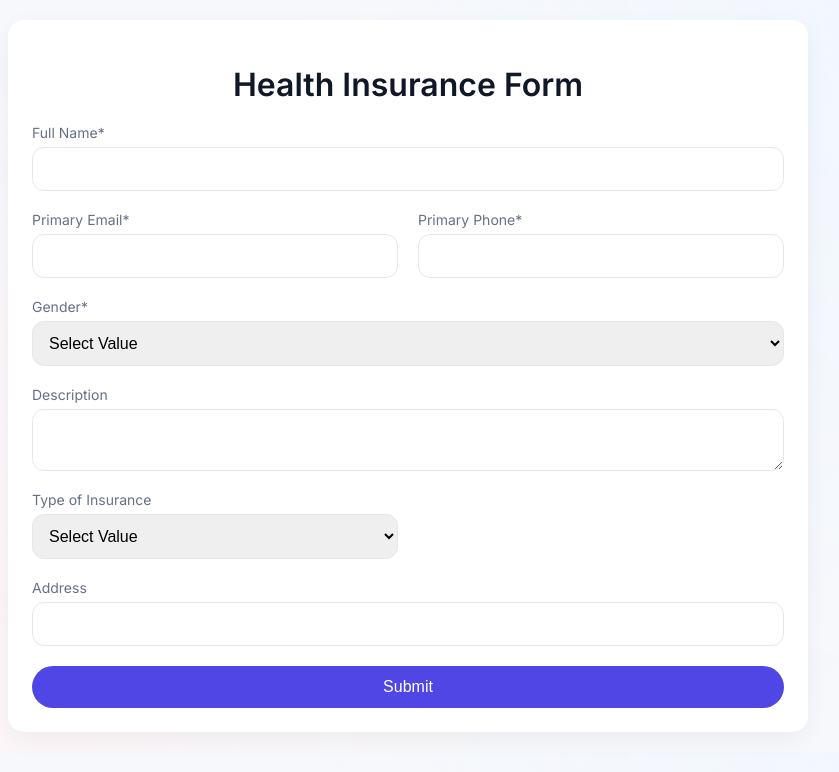
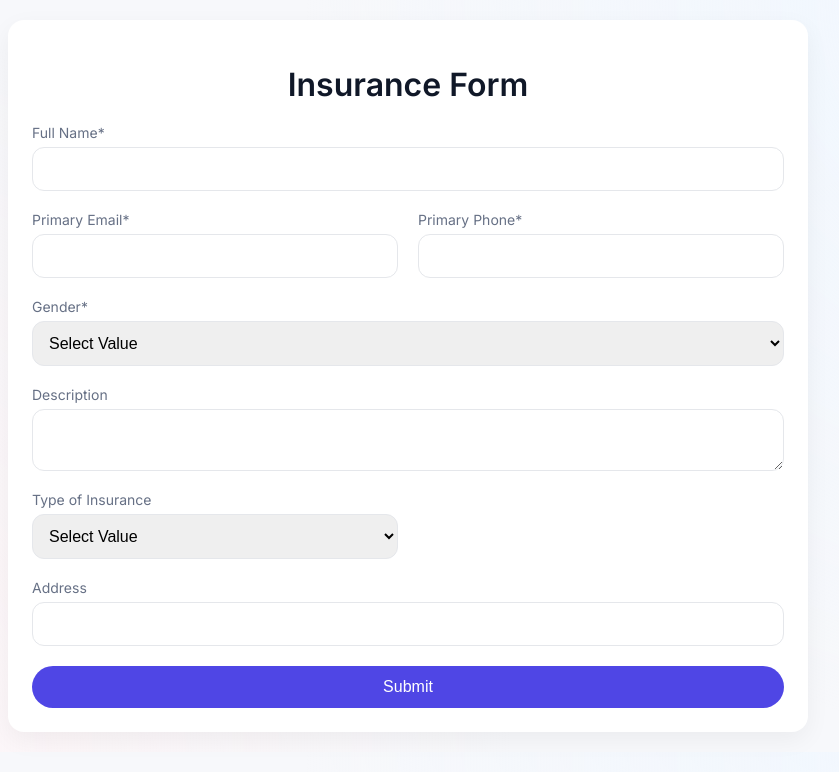
Before and after one commit to rvishalsingh/todoList, a plain HTML site: page index.html in a window 1280 px wide. Shown: the whole page, without its empty margins (232-1071 px from the left). Drawn offline with Linux system fonts and the light colour scheme.

Commit message:
Update index.html

```diff
--- a/index.html
+++ b/index.html
@@ -77,7 +77,7 @@
 </head>
 <body>
 <div class="container">
-  <h1>Health Insurance Form</h1>
+  <h1>Insurance Form</h1>
   <form id="__vtigerWebForm" name="ManjeetHealthInsure" action="https://orchidresearch.automatecrm.io/modules/Webforms/capture.php" method="post" accept-charset="utf-8" enctype="multipart/form-data">
     <input type="hidden" name="__vtrftk" value="sid:c829fd08fc6c59ff22f627759e94125f089c2730,1755075244">
     <input type="hidden" name="publicid" value="7f4bcdbd12b541add31c0c0af7c3c686">
```
